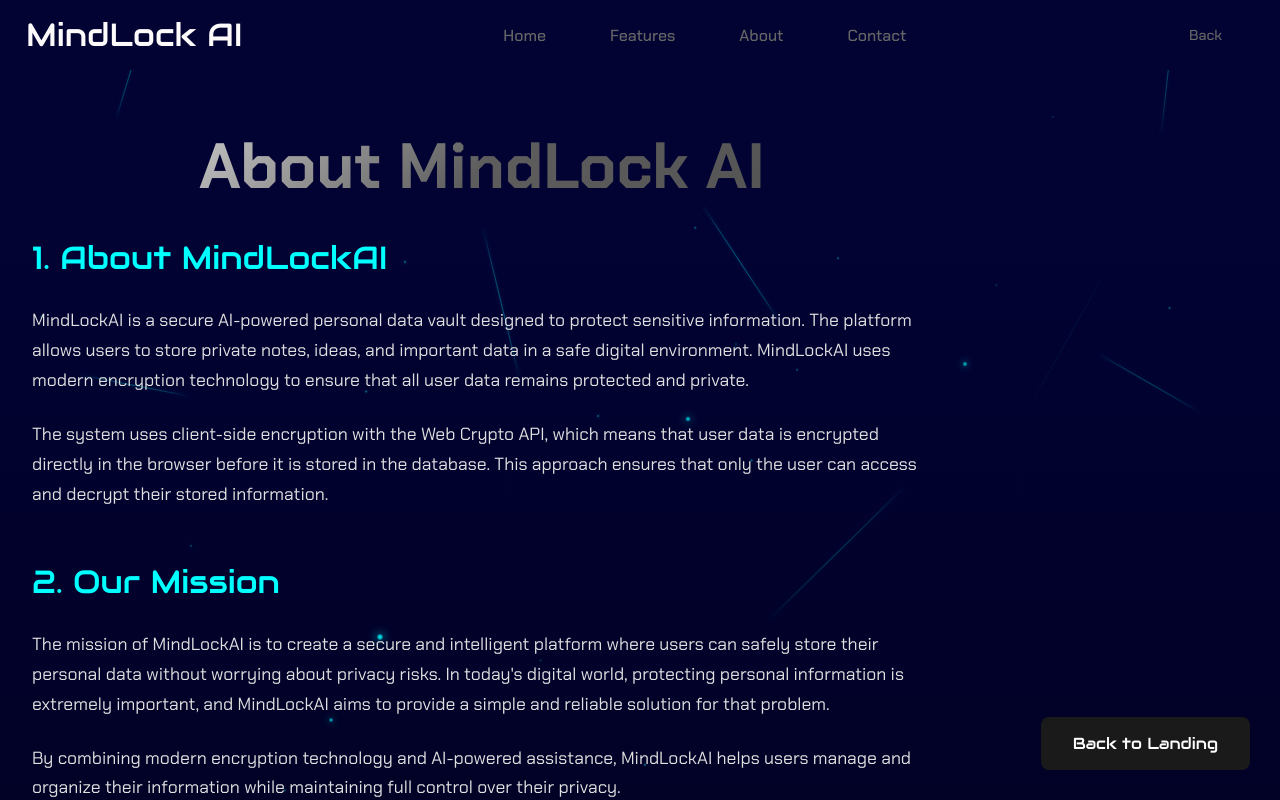
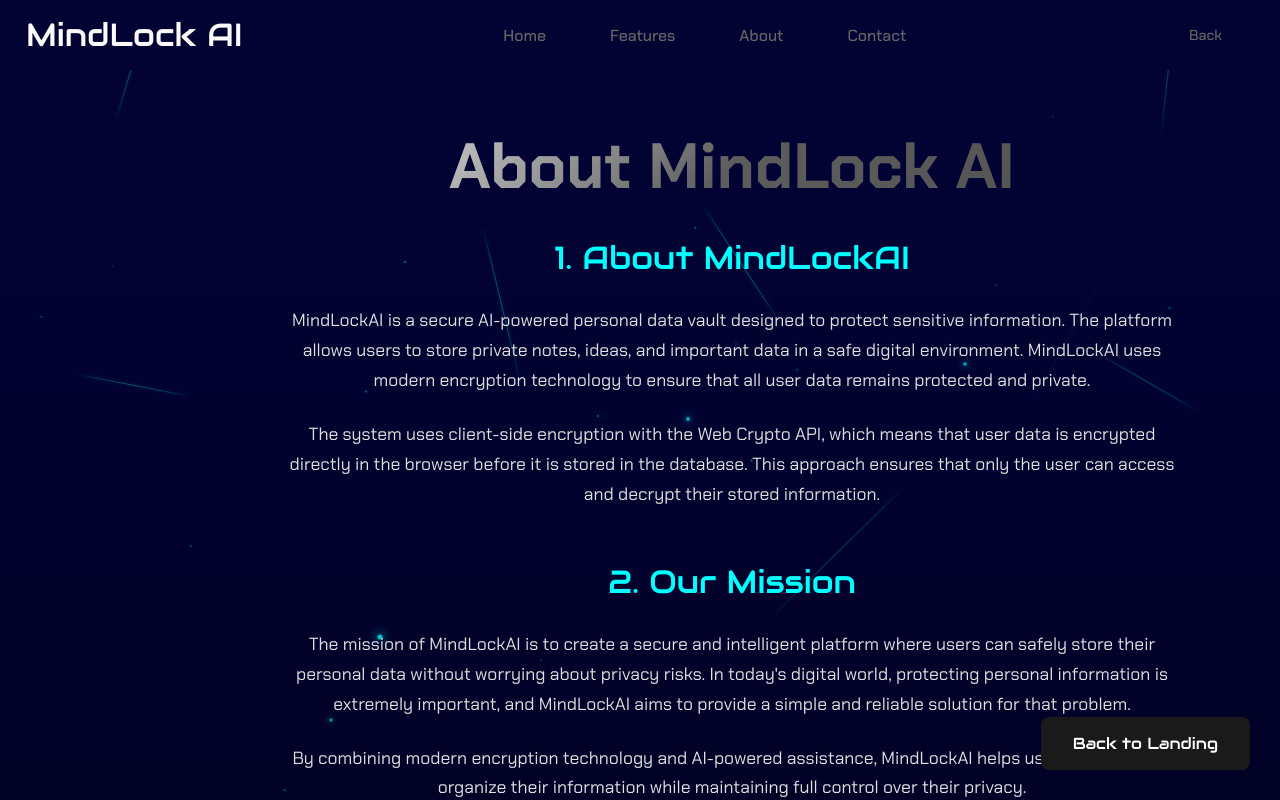
Before and after one commit to StackSynth/Mindlock, a React (Vite) app: page / in a window 1280 px wide. Both pictures are taken after a click on the button "About". Shown: the top 800 px of the page. Built offline with nearby package versions, Linux system fonts and the light colour scheme; a web font is replaced by a local one.

Commit message:
initial commit

```diff
--- a/src/component/about.css
+++ b/src/component/about.css
@@ -152,12 +152,14 @@ body {
     align-items: center;
     justify-content: center;
     padding-top: 100px;
+    margin-left: 250px;
 }
 
 .about-container {
     text-align: center;
     max-width: 900px;
     padding: 2rem;
+    margin: 0 auto;
 }
 
 .about-title {
@@ -190,7 +192,7 @@ body {
 
 .about-section {
     margin-bottom: 3rem;
-    text-align: left;
+    text-align: center;
 }
 
 .section-title {
```
